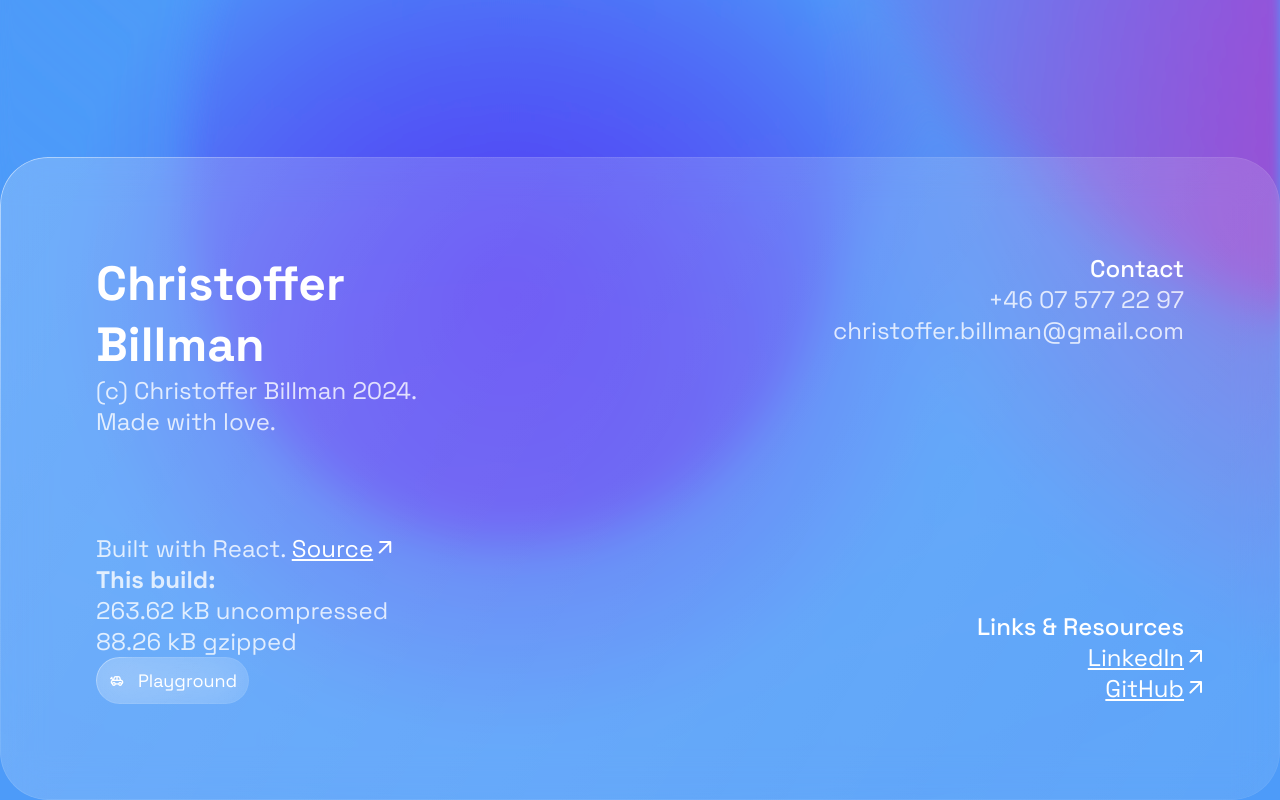
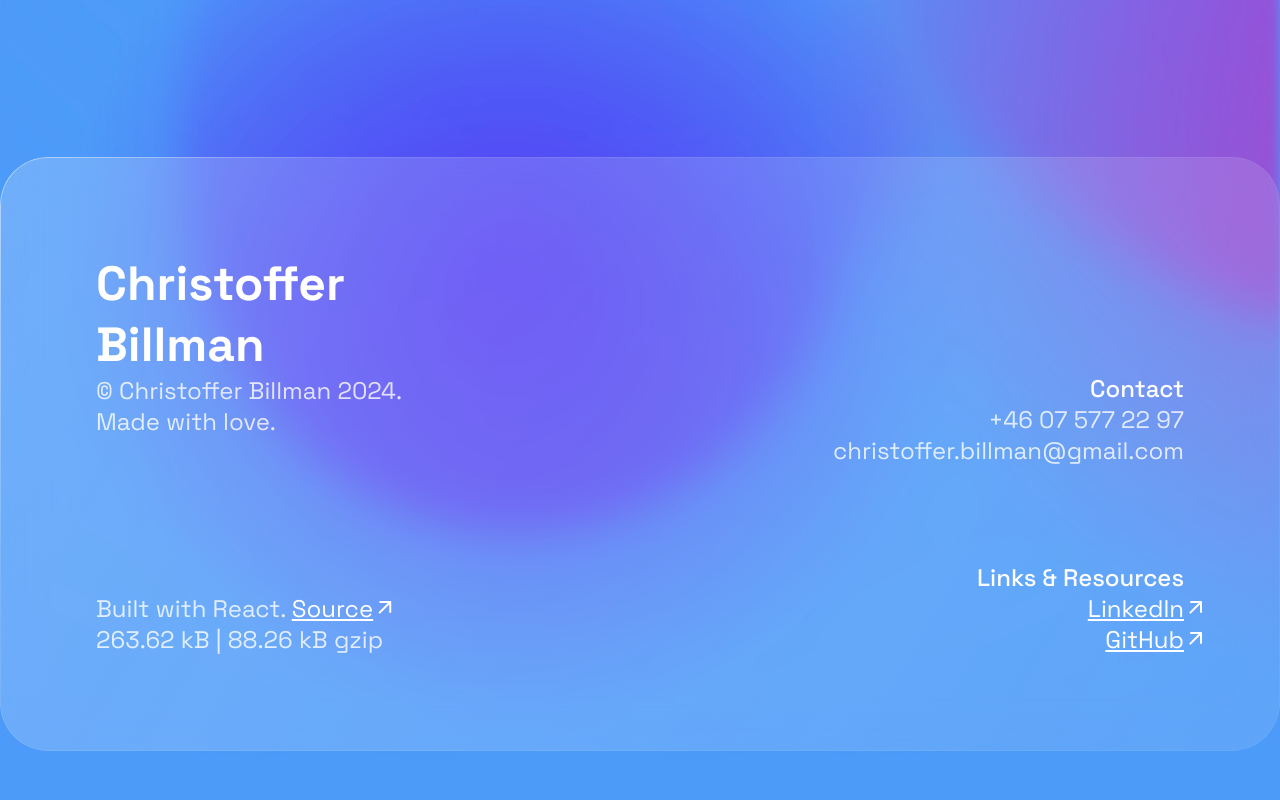
Before and after one commit to ChristofferBillman/portfolio-v5, a React (Vite) app: page /playground in a window 1280 px wide. Shown: the part 1163-1963 px from the top of the page. After the commit the page ends 1914 px from the top, so only its background shows below. Built offline with nearby package versions, Linux system fonts and the light colour scheme.

Commit message:
feat: minor additions and changes.

```diff
--- a/src/components/Footer/Footer.module.css
+++ b/src/components/Footer/Footer.module.css
@@ -11,6 +11,7 @@
 	flex-direction: column;
 	justify-content: space-between;
 	gap: 4rem;
+	margin-top: 5rem;
 }
 .rightContent .infoContainer {
 	align-items: flex-end;
@@ -39,6 +40,10 @@
 	display: inline;
 }
 
+.semiBold {
+	font-weight: 500;
+}
+
 @media (width <= 800px) {
 	.content {
 		flex-direction: column;
--- a/src/components/Footer/Footer.tsx
+++ b/src/components/Footer/Footer.tsx
@@ -1,9 +1,6 @@
-import { useNavigate } from "react-router-dom";
 import { useTranslation } from "../../contexts/TranslationContext";
 import A from "../common/A";
-import Button from "../common/Button";
 import GlassMaterial from "../common/GlassMaterial";
-import Icon from "../common/Icon";
 import style from './Footer.module.css'
 
 import bundleSizes from '../../../public/bundlesize.json'
@@ -11,7 +8,6 @@ import bundleSizes from '../../../public/bundlesize.json'
 export function Footer() {
 
 	const [translation] = useTranslation()
-	const navigate = useNavigate()
 
 	return (
 		<GlassMaterial className={style.footer}>
@@ -19,7 +15,7 @@ export function Footer() {
 				<div className={style.leftContent}>
 					<div className={style.infoContainer}>
 						<h2>Christoffer<br />Billman</h2>
-						<p>(c) Christoffer Billman 2024.<br />{translation.FooterTagline}</p>
+						<p>© Christoffer Billman 2024.<br />{translation.FooterTagline}</p>
 					</div>
 					<div className={style.infoContainer}>
 						<p className={style.bwr}>
@@ -29,21 +25,9 @@ export function Footer() {
 								href='https://github.com/ChristofferBillman/portfolio/'
 								iconName='arrow_outward'
 							/>
-							<br />
-							<strong>This build:</strong>
-							<br />
-							{bundleSizes.originalSize} uncompressed
-							<br />
-							{bundleSizes.gzippedSize} gzipped
+							<br/>
+							{bundleSizes.originalSize} | {bundleSizes.gzippedSize} gzip
 						</p>
-
-						<Button
-							text="Playground"
-							onClick={() => {
-								navigate('/playground')
-							}}
-							leftSlot={<Icon name='toys' />}
-						/>
 					</div>
 				</div>
 
--- a/src/contexts/TranslationContext.tsx
+++ b/src/contexts/TranslationContext.tsx
@@ -29,6 +29,12 @@ export type Translation = {
 	ReduceColor: string
 	Phone: string
 	Email: string
+	BundleSize: string
+	ContactCTAText: string
+	NiceToMeet: string
+	HeroDesc: string
+	HighlightedProjects: string
+	Resume: string
 }
 
 type TranslationContext = [Translation, (_: 'EN' | 'SE') => void]
@@ -89,7 +95,13 @@ const translations: Translation[] = [
 		ReduceColor: 'Minska färg',
 		ContactPreamble: 'Jag berättar gärna mer om mig själv, och vill gärna höra mer om dig! Hör av dig!',
 		Phone: 'Telefon',
-		Email: 'Mejl'
+		Email: 'Mejl',
+		BundleSize: 'Buntstorlek, detta bygge:',
+		ContactCTAText: 'Hör av dig så tar vi en kaffe!',
+		NiceToMeet: 'Kul att råkas! Jag är...',
+		HeroDesc: '[Kärnfull beskrivning av mig]',
+		HighlightedProjects: 'Utvalda projekt',
+		Resume: 'CV'
 	},{
 		Name: 'EN',
 		Home: 'Home',
@@ -113,6 +125,12 @@ const translations: Translation[] = [
 		ReduceColor: 'Reduce color',
 		ContactPreamble: 'I would love to share more about myself, and hear more about you! Get in touch!',
 		Phone: 'Phone',
-		Email: 'Email'
+		Email: 'Email',
+		BundleSize: 'Bundle size, this build:',
+		ContactCTAText: "Reach out, and we'll grab a coffee!",
+		NiceToMeet: 'Hi, nice to meet you! I am...',
+		HeroDesc: '[placeholder]',
+		HighlightedProjects: 'Highlighted Projects',
+		Resume: 'Resume'
 	},
 ]
--- a/src/pages/Contact.tsx
+++ b/src/pages/Contact.tsx
@@ -34,7 +34,7 @@ export default function Contact() {
 					/>
 					<ContactCard
 						title={translation.Phone}
-						info='+46 07 577 22 97'
+						info='+46 70 577 22 97'
 						copy
 						href={['sms:+46705772297', 'tel:+46705772297']}
 					/>
--- a/src/types/Project.ts
+++ b/src/types/Project.ts
@@ -1,4 +1,5 @@
 export default interface Project {
+	id: string
 	name: string
 	title: string
 	thumbnail: string
```
Also changed, not shown: src/pages/UnderConstruction.tsx (added, +14 -0 lines), public/img/gh.webp (added), public/img/linkedin.webp (added).
